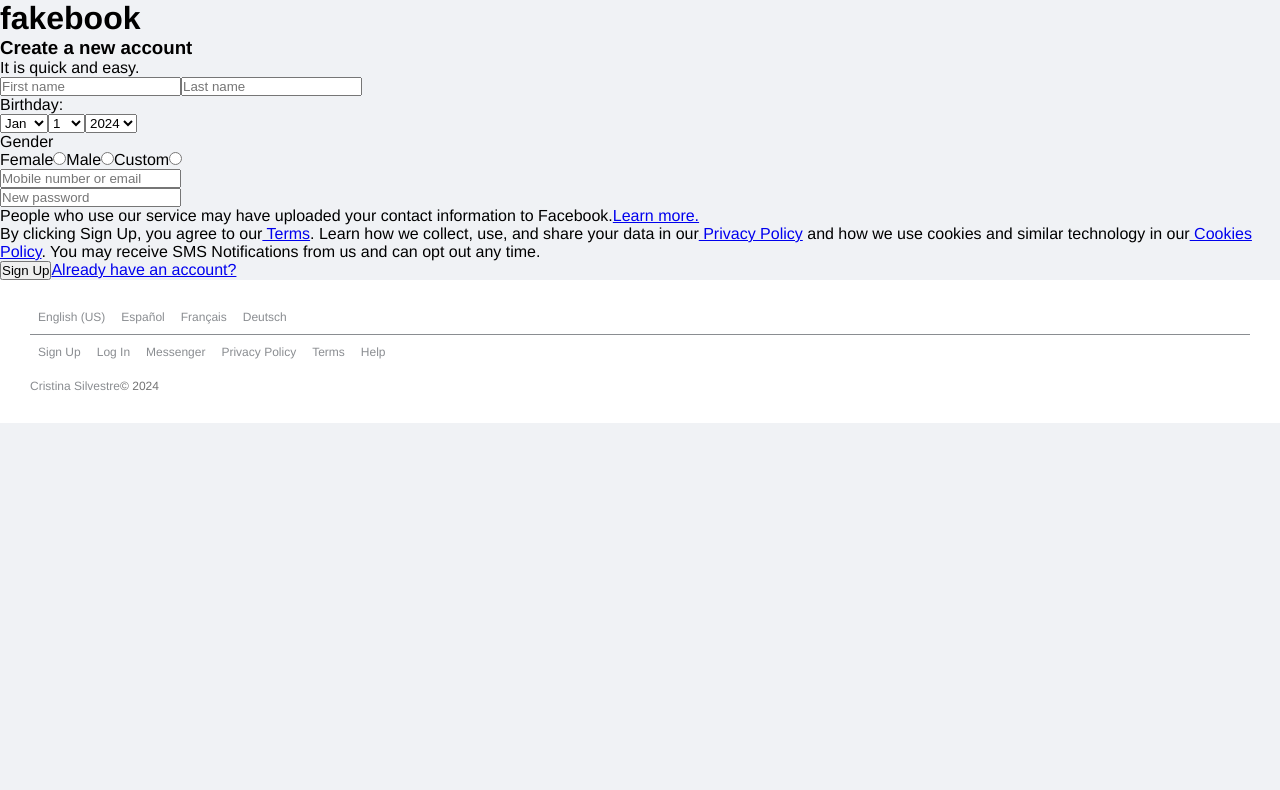
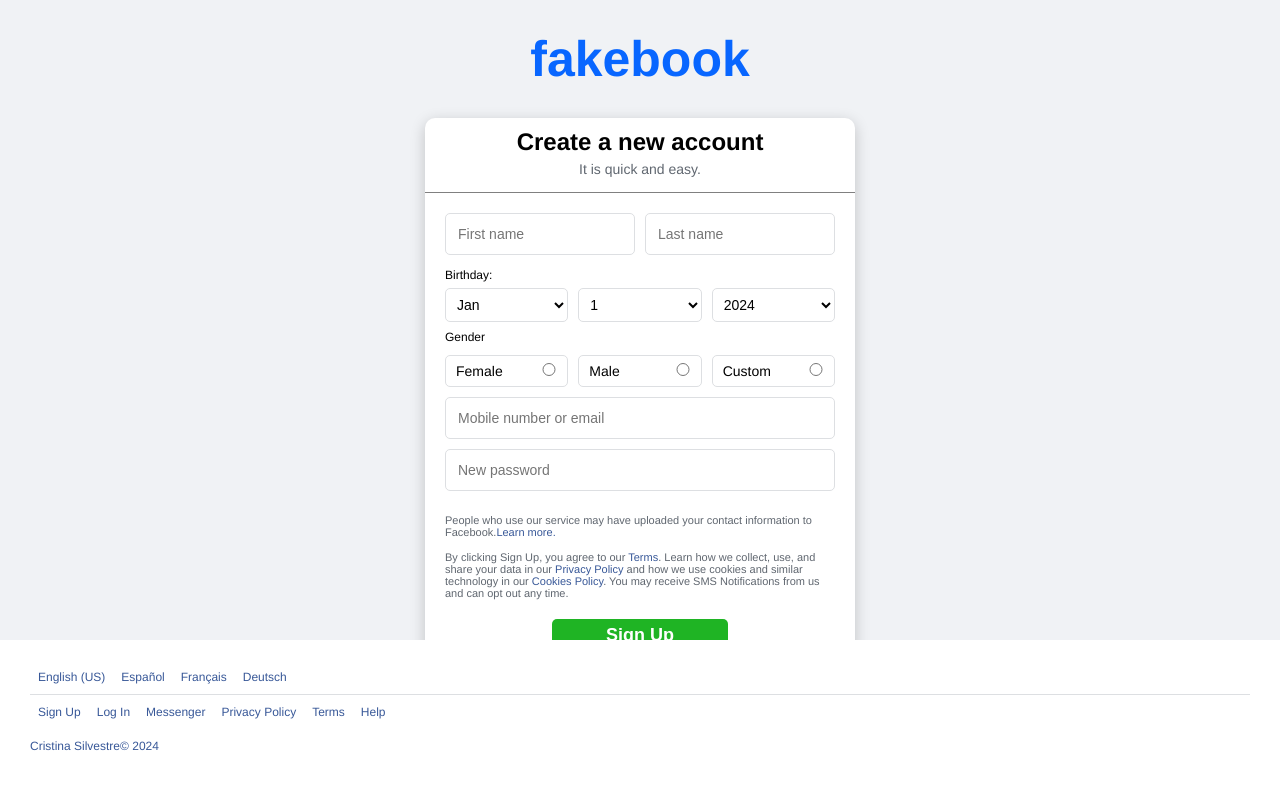
Before and after one commit to crisilto/fakebook, a React (Vite) app in the folder fakebook-fe/: page /register in a window 1280 px wide. Shown: the top 790 px of the page. Built offline with nearby package versions, Linux system fonts and the light colour scheme.

Commit message:
Add SCSS styles for Register page. Most similar to original page.

```diff
--- a/fakebook-fe/src/pages/Register/Register.scss
+++ b/fakebook-fe/src/pages/Register/Register.scss
@@ -0,0 +1,212 @@
+.register-page {
+    display: flex;
+    flex-direction: column;
+    justify-content: center;
+    align-items: center;
+    background-color: #F0F2F5;
+}
+
+div.register-container {
+    height: 80vh;
+}
+
+.register-title h1 {
+    font-size: 50px;
+    color: #0866FF;
+    text-align: center;
+    margin: 30px 0;
+}
+
+div.register-form {
+    background-color: white;
+    border-radius: 10px;
+    padding: 10px 0px;
+    box-shadow: 0px 4px 15px rgba(0, 0, 0, 0.2);
+    max-width: 430px;
+    width: 100%;
+
+    .pre-form {
+        h3 {
+            font-size: 24px;
+            font-weight: 600;
+            text-align: center;
+            margin-bottom: 5px;
+        }
+
+        p {
+            font-size: 14px;
+            text-align: center;
+            color: #606770;
+            margin-bottom: 15px;
+        }
+
+        border-bottom: 1px solid grey;
+    }
+
+    form {
+        border-top: 10px;
+        padding: 20px;
+
+        .complete-name {
+            display: flex;
+            flex-direction: row;
+            gap: 10px;
+
+            input[type="text"],
+            input[type="password"] {
+                width: 100%;
+                padding: 12px;
+                margin-bottom: 10px;
+                border: 1px solid #dddfe2;
+                border-radius: 5px;
+                font-size: 14px;
+            }
+        }
+
+        label {
+            font-size: 12px;
+        }
+
+        input {
+            width: 100%;
+            padding: 12px;
+            margin-bottom: 10px;
+            border: 1px solid #dddfe2;
+            border-radius: 5px;
+            font-size: 14px;
+        }
+
+        .birthday-select {
+            display: flex;
+            flex-direction: row;
+            gap: 10px;
+            margin: 5px 0px;
+
+            select {
+                width: 100%;
+                padding: 7px;
+                border: 1px solid #dddfe2;
+                border-radius: 5px;
+                font-size: 14px;
+                background-color: white;
+            }
+        }
+
+        .gender-select {
+            display: flex;
+            justify-content: space-between;
+            margin: 10px 0px;
+            gap: 10px;
+
+            .gender-option {
+                display: flex;
+                align-items: center;
+                font-size: 14px;
+                border: 1px solid #dddfe2;
+                width: 100%;
+                border-radius: 5px;
+                background-color: white;
+                padding: 7px 10px;
+                position: relative;
+
+                input {
+                    width: 16px;
+                    margin-left: auto;
+                    margin-bottom: auto;
+                }
+            }
+        }
+
+        .pronoun-select {
+            margin-top: 13px;
+
+            select {
+                width: 100%;
+                padding: 7px 10px;
+                border: 1px solid #dddfe2;
+                border-radius: 5px;
+                font-size: 14px;
+                background-color: white;
+            }
+
+            input {
+                width: 100%;
+                margin-top: 10px;
+                padding: 10px;
+                border: 1px solid #dddfe2;
+                border-radius: 5px;
+                font-size: 14px;
+            }
+
+            p {
+                font-size: 12px;
+                color: #606770;
+                margin: 7px 0px;
+            }
+        }
+
+        .additional-info {
+            p {
+                font-size: 11px;
+                color: #606770;
+                margin-top: 13px;
+            }
+
+            a {
+                color: #385898;
+                text-decoration: none;
+            }
+
+            a:hover {
+                text-decoration: underline;
+            }
+        }
+
+        .bottom-form {
+            display: flex;
+            flex-direction: column;
+            gap: 20px;
+            align-items: center;
+
+            .btn-sign-up {
+                background-color: #1fb424;
+                color: white;
+                font-weight: bold;
+                padding: 6px;
+                border: none;
+                border-radius: 5px;
+                cursor: pointer;
+                width: 45%;
+                font-size: 18px;
+                margin-top: 20px;
+            }
+
+            .btn-sign-up:hover {
+                background-color: #119F16;
+                color: #EAECEF;
+            }
+
+            a {
+                color: #1877f2;
+                text-decoration: none;
+            }
+
+            a:hover {
+                text-decoration: underline;
+            }
+        }
+    }
+}
+
+.footer-container {
+    height: 20vh;
+    .languages ul li a,
+    .link-list ul li a,
+    .footer-copyright p,
+    .footer-copyright p a{
+        color: #385898;
+    }
+    .languages{
+        border-bottom: 1px solid #DDDFE2;
+    }
+}
```
